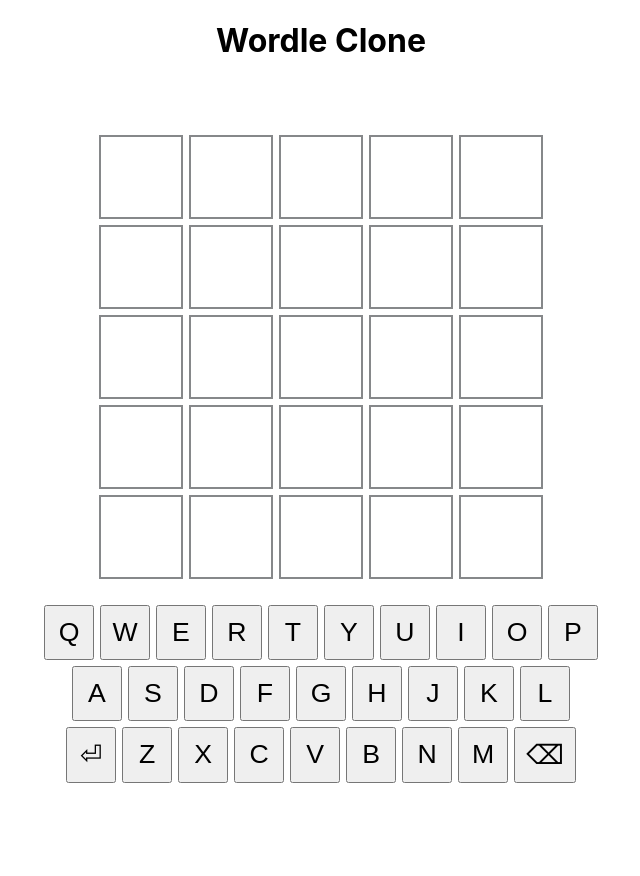
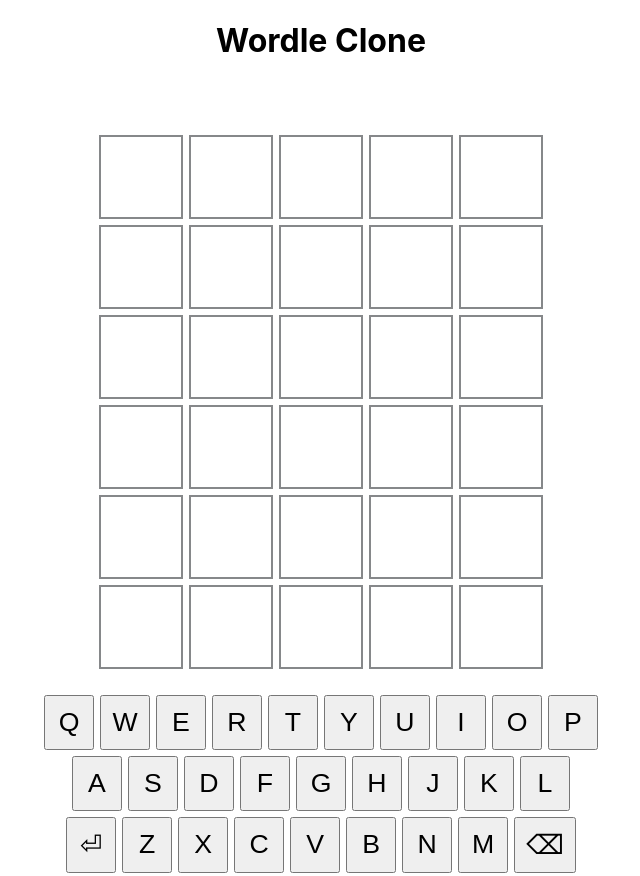
Before and after one commit to dmcruz/react-wordle, a React (Create React App) app: page / in a window 1280 px wide. Shown: the whole page, without its empty margins (319-959 px from the left). Before the commit the page ends 800 px from the top, so only its background shows below. Built offline with nearby package versions, Linux system fonts and the light colour scheme.

Commit message:
added another row.. should be 6 rows whoops

```diff
--- a/src/components/GameCanvas.jsx
+++ b/src/components/GameCanvas.jsx
@@ -45,8 +45,9 @@ const GameCanvas = () => {
             if (userAnswer === wordAnswer) {
               dispatch(setIsAnswered(true));
               setErrorMessage('Impressive');
-            } else if (attemptNumber === 4 && userAnswer !== wordAnswer) {
+            } else if (attemptNumber === 5 && userAnswer !== wordAnswer) {
               setErrorMessage(wordAnswer.toUpperCase());
+              dispatch(setIsAnswered(true));
             }
           } else {
             setErrorMessage('Not in word list');
@@ -78,6 +79,9 @@ const GameCanvas = () => {
     };
   }, [userAnswer, handleKeyDown]);
 
+  const wordRows = [...Array(6).keys()].map((item) => (
+    <WordRow rowNum={item} key={`wr${item}`} />
+  ));
   return (
     <div>
       <div className="message-container">
@@ -89,13 +93,7 @@ const GameCanvas = () => {
         </div>
       </div>
       <div className="container">
-        <div className="game-canvas">
-          <WordRow rowNum={0} />
-          <WordRow rowNum={1} />
-          <WordRow rowNum={2} />
-          <WordRow rowNum={3} />
-          <WordRow rowNum={4} />
-        </div>
+        <div className="game-canvas">{wordRows}</div>
       </div>
     </div>
   );
--- a/src/components/Keypad.css
+++ b/src/components/Keypad.css
@@ -9,6 +9,7 @@
   font-size: 20pt;
   text-transform: uppercase;
   min-width: 50px;
+  text-align: center;
 }
 
 
```
